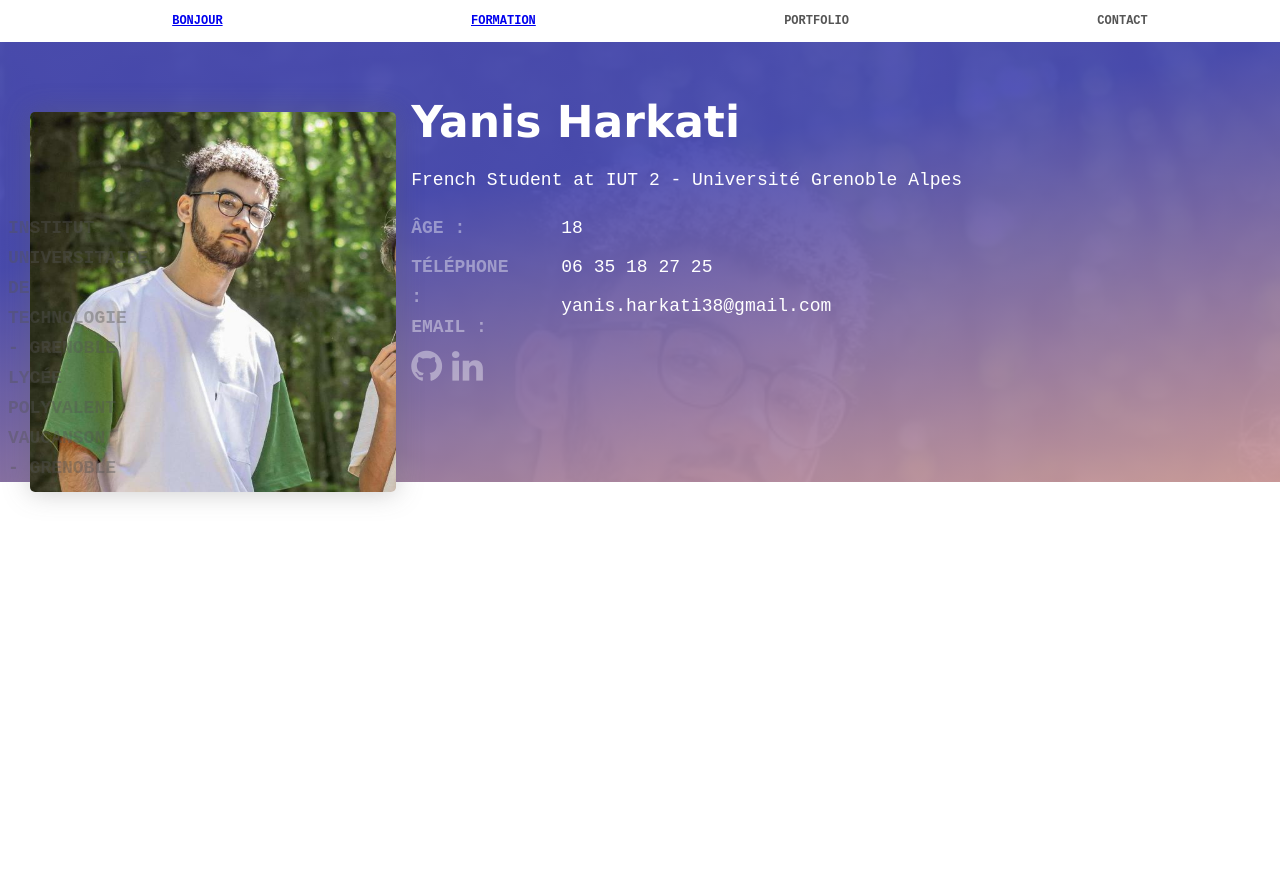
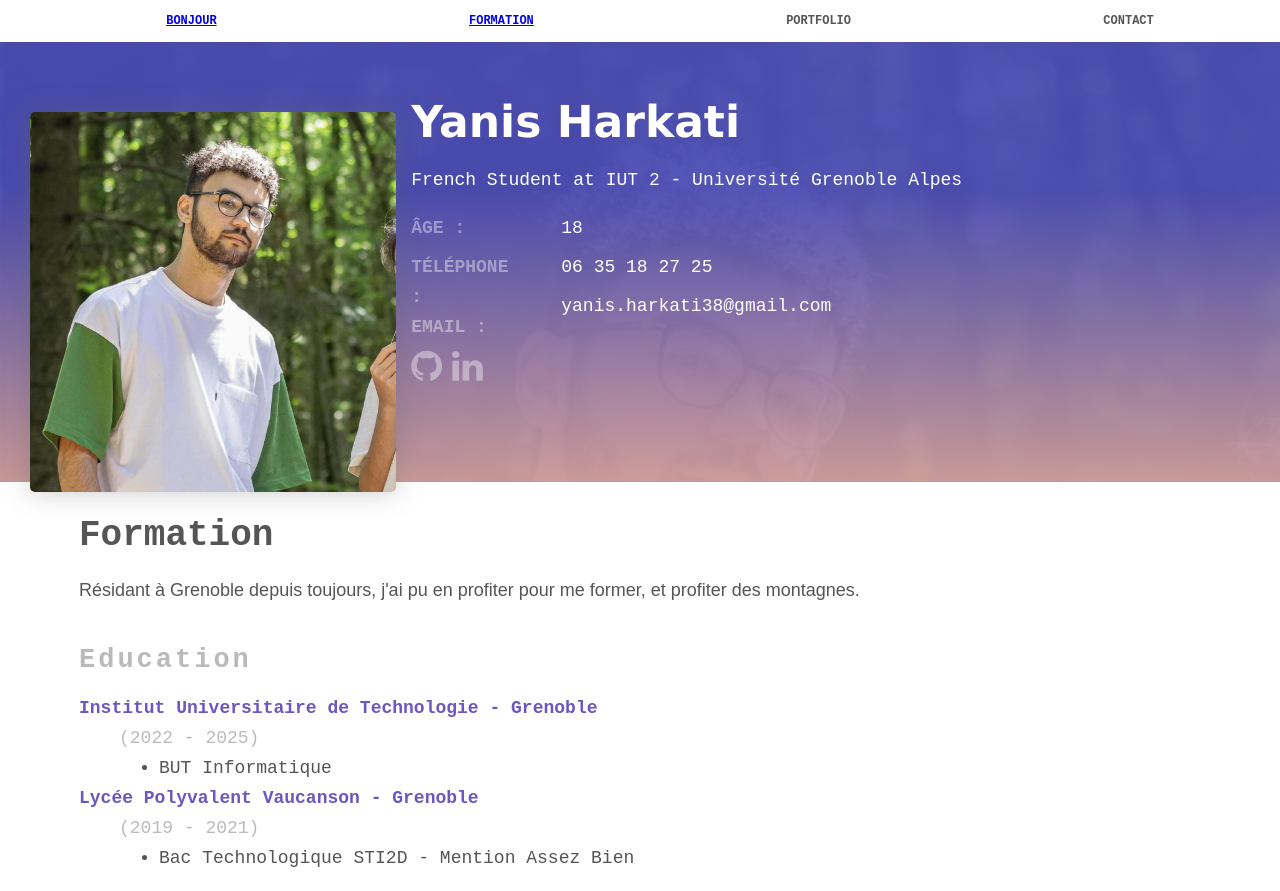
Before and after one commit to Yaniissou/Portfolio, a plain HTML site: page formation.html in a window 1280 px wide. Before the commit the page ends 800 px from the top, so only its background shows below. Drawn offline with Linux system fonts and the light colour scheme.

Commit message:
added formation style

```diff
--- a/style.css
+++ b/style.css
@@ -1,9 +1,13 @@
+/*COMMON TO EVERY PAGES */
 body{
     font-family: Roboto Mono,monospace;
     font-size: 18px;
     font-weight: 400;
     line-height: 30px;
     color: #555;
+    display: flex;
+    flex-direction: column;
+    margin: 0px;
 }
 .menu ul{
     display: flex;
@@ -17,27 +21,20 @@ body{
 }
 
 .gradient{
-   /* background-image: linear-gradient(329deg, rgba(2,0,36,1) 0%, rgba(4,41,64,1) 35%, rgba(0,92,83,1) 100%),url('assets/img/avatar.jpg');
-*/
-
-/*background-image:
-    linear-gradient(to bottom, rgba(4, 41, 64, 0.72), rgba(0, 92, 83, 0.83)),
-    url('assets/img/avatar.jpg');
-    background-size: cover;
-*/
 background-image:
-    linear-gradient(170deg, rgba(74,76,179,.95) 34%,hsla(0,34%,71%,.95)),
+    linear-gradient(180deg, rgba(74,76,179,.95) 34%,hsla(0,34%,71%,.95)),
     url('assets/img/avatar.jpg');
 background-size: cover;
 left: 0;
 right: 0;
-position: absolute;
+
 content: "";
 z-index: 0;
 display: flex;
 flex-direction: column;
 }
 
+/*index.html*/
 .pfp{
     border-radius: 5px;
     box-shadow: 0 0 27px rgb(96 96 96 / 34%);
@@ -65,7 +62,7 @@ flex-direction: column;
     color: white;
 }
 
-dt {
+.personal_profile dt {
     float: left;
     clear: left;
     width: 110px;
@@ -75,7 +72,7 @@ dt {
 }
 
 
-dd {
+.personal_profile dd {
     margin: 0 0 0 150px;
     padding: 0 0 0.5em 0;
 }
@@ -102,14 +99,57 @@ i:hover{
 }
 
 .bonjour{
-    position: absolute;
+
     bottom: 100px;
     margin: 64px;
     padding: 15px;
 
 }
 
-.bonjour p{
+.formation{
+
+    margin-top: 0px;
+    margin-left: 64px;
+    margin-bottom: 0px;
+    margin-right: 64px;
+    padding: 15px;
+
+}
+
+.bonjour p, .formation p{
     max-width: 800px;
     font-family: sans-serif;
+    margin: 0px;
 }
+
+
+/*formation.html*/
+
+.formlist{
+    margin: 64px;
+    margin-top: 0px;
+    margin-left: 64px;
+    margin-bottom: 0px;
+    margin-right: 64px;
+    padding-left: 15px;
+    padding-top: 25px;
+}
+
+.edutitle{
+    opacity: 0.4;
+    letter-spacing: 3px;
+    margin: 0px;
+}
+
+.formlist dt{
+    font-weight: bold;
+    color: #6d56c1;
+}
+.formlist span{
+    margin: 0;
+    opacity: 0.4;
+}
+
+.formlist ul{
+    margin: 0px;
+}
```
